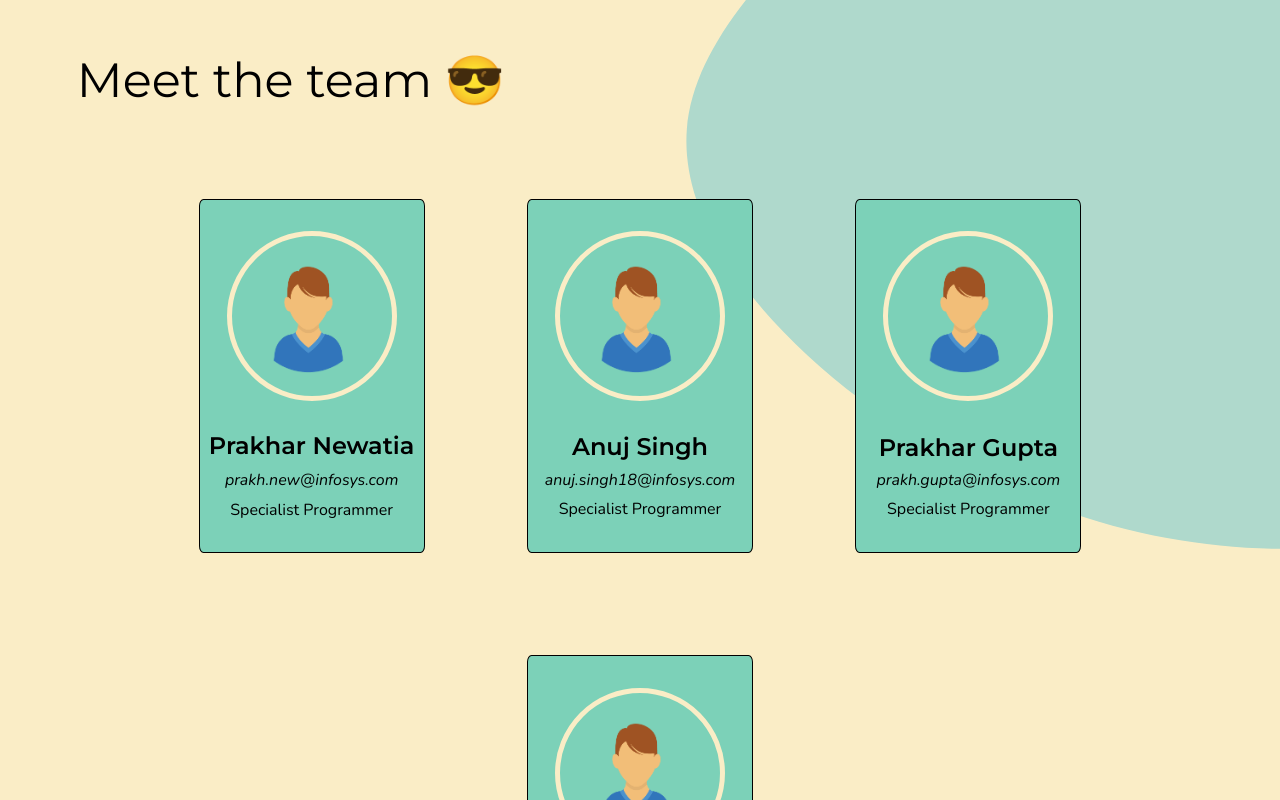
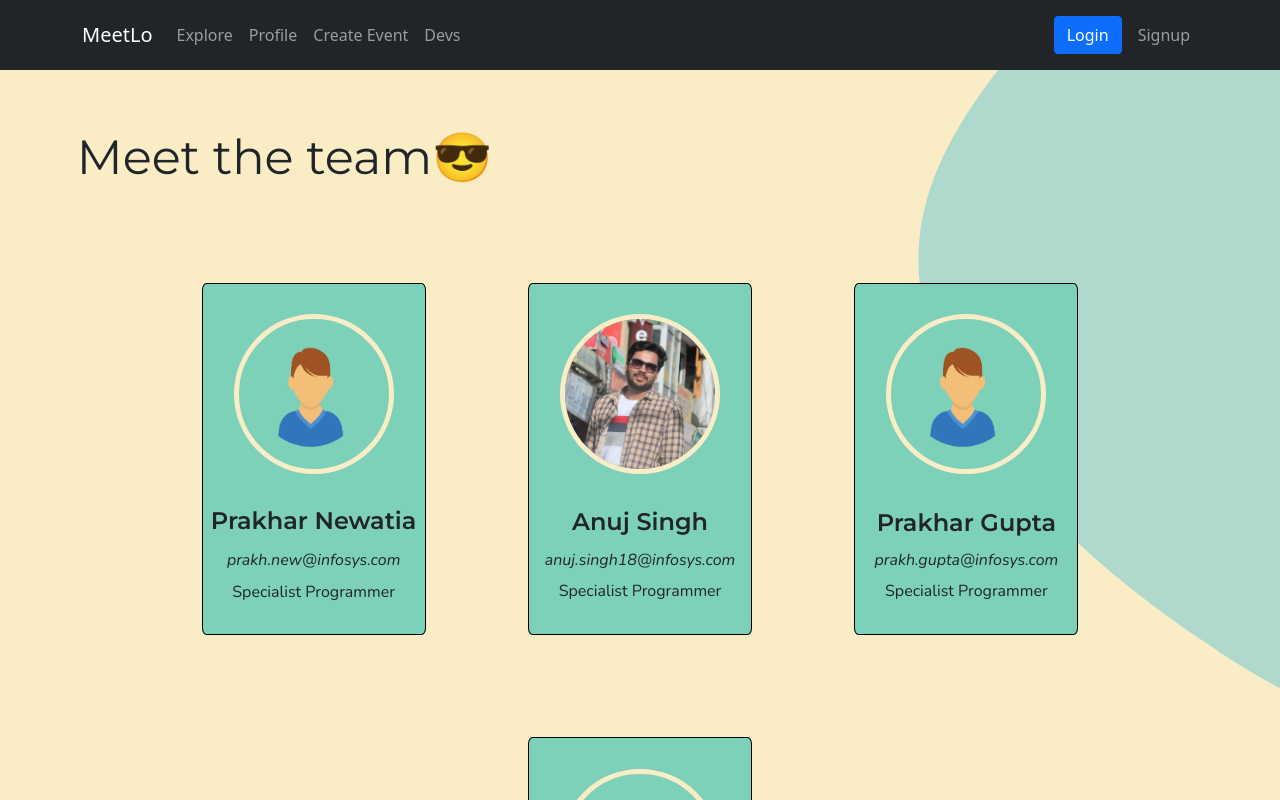
Before and after one commit to singhanuj620/joinus_frontend, a React (Create React App) app: page /team in a window 1280 px wide. Shown: the top 800 px of the page. Built offline with nearby package versions, Linux system fonts and the light colour scheme.

Commit message:
added navbar base

```diff
--- a/package.json
+++ b/package.json
@@ -3,10 +3,13 @@
   "version": "0.1.0",
   "private": true,
   "dependencies": {
+    "bootstrap": "^5.1.3",
     "react": "^17.0.2",
+    "react-bootstrap": "^2.1.0",
     "react-dom": "^17.0.2",
     "react-router-dom": "^6.2.1",
     "react-scripts": "^3.0.1",
+    "reactstrap": "^9.0.1",
     "web-vitals": "^2.1.3"
   },
   "scripts": {
--- a/public/index.html
+++ b/public/index.html
@@ -34,6 +34,7 @@
       width: 100%;
       margin: 0;
       padding: 0;
+      background-color: #FAEDC6;
     }
   </style>
 </head>
--- a/src/App.js
+++ b/src/App.js
@@ -2,13 +2,17 @@ import React from 'react'
 import Homepage from "./Containers/Homepage/homePage";
 import Team from "./Containers/Team/team";
 import { Routes, Route } from "react-router-dom";
+import Navbar from './Components/Navbar/Navbar';
 
 const App = () => {
   return (
-    <Routes>
-      <Route path="/" element={<Homepage />} />
-      <Route path="/team" element={<Team />} />
-    </Routes>
+    <>
+      <Navbar />
+      <Routes>
+        <Route path="/" element={<Homepage />} />
+        <Route path="/team" element={<Team />} />
+      </Routes>
+    </>
   );
 }
 
--- /dev/null
+++ b/src/Components/Navbar/Navbar.css
@@ -0,0 +1,16 @@
+.navbar_loginbuttons {
+    display: flex;
+    align-items: center;
+}
+
+.test_border{
+    border: 1px solid red;
+}
+
+@media only screen and (max-width: 991px) {
+    .navbar_loginbuttons {
+        display: flex;
+        flex-direction: column;
+        align-items: flex-start;
+    }
+}
--- /dev/null
+++ b/src/Components/Navbar/Navbar.js
@@ -0,0 +1,39 @@
+import React from 'react'
+import './Navbar.css'
+import {
+    Navbar,
+    Container,
+    Nav,
+    Button
+} from 'react-bootstrap';
+
+const NavbarComp = () => {
+    return (
+        <div>
+            <Navbar collapseOnSelect expand="lg" sticky="top" fixed="top" bg="dark" variant="dark">
+                <Container>
+                    <Navbar.Brand href="/">MeetLo</Navbar.Brand>
+                    <Navbar.Toggle aria-controls="responsive-navbar-nav" />
+                    <Navbar.Collapse id="responsive-navbar-nav">
+                        <Nav className="me-auto">
+                            <Nav.Link href="/">Explore</Nav.Link>
+                            <Nav.Link href="/">Profile</Nav.Link>
+                            <Nav.Link href="/">Create Event</Nav.Link>
+                            <Nav.Link href="/team">Devs</Nav.Link>
+                        </Nav>
+                        <Nav>
+                            <div className="navbar_loginbuttons">
+                                <Nav.Link href="/"><Button>Login</Button></Nav.Link>
+                                <Nav.Link href="/">
+                                    Signup
+                                </Nav.Link>
+                            </div>
+                        </Nav>
+                    </Navbar.Collapse>
+                </Container>
+            </Navbar>
+        </div>
+    )
+}
+
+export default NavbarComp
--- a/src/Components/TeamCard/teamCard.css
+++ b/src/Components/TeamCard/teamCard.css
@@ -15,6 +15,7 @@
     border: 5px solid #FAEDC6;
     border-radius:50%;
     height:10rem;
+    width:10rem;
     object-fit:contain;
     background-size: cover;
     background-position: center;
--- a/src/Containers/Team/team.css
+++ b/src/Containers/Team/team.css
@@ -1,5 +1,5 @@
 .team_container{
-    height:100vh;
+    height:100%;
     width:100%;
 }
 .team_maintitle{
--- a/src/Containers/Team/team.js
+++ b/src/Containers/Team/team.js
@@ -3,6 +3,7 @@ import './team.css'
 import teambg from './team-bg.svg'
 import TeamCard from '../../Components/TeamCard/teamCard'
 import face from "./dp/face.png"
+import anuj from "./dp/anuj.JPG"
 
 const team = () => {
 
@@ -17,7 +18,7 @@ const team = () => {
             name: 'Anuj Singh',
             email: 'anuj.singh18@infosys.com',
             role: 'Specialist Programmer',
-            dp: face
+            dp: anuj
         },
         {
             name: 'Prakhar Gupta',
@@ -34,12 +35,13 @@ const team = () => {
     ]
 
     return (
+
         <div className="team_container" style={{
             backgroundImage: `url(${teambg})`,
             backgroundSize: 'cover',
-            backgroundRepeat: 'no-repeat',
+            backgroundRepeat: 'repeat',
         }}>
-            <div className="team_maintitle">Meet the team 😎</div>
+            <div className="team_maintitle">Meet the team <span role="img" aria-label="information">😎</span></div>
             <div className="team_card_container">
                 {
                     teamMembers.map((member, index) => {
@@ -49,6 +51,7 @@ const team = () => {
                 }
             </div>
         </div>
+
     )
 }
 
--- a/src/index.js
+++ b/src/index.js
@@ -2,6 +2,8 @@ import React from 'react';
 import ReactDOM from 'react-dom';
 import App from './App';
 import { BrowserRouter } from "react-router-dom";
+import 'bootstrap/dist/css/bootstrap.css';
+
 
 ReactDOM.render(
   <BrowserRouter>
```
Also changed, not shown: src/Components/Footer/Footer.js (added, +11 -0 lines), src/Components/Footer/Footer.css (added), src/Containers/Team/dp/anuj.JPG (added), 1 other file (tests, documents, lock files or other folders).
